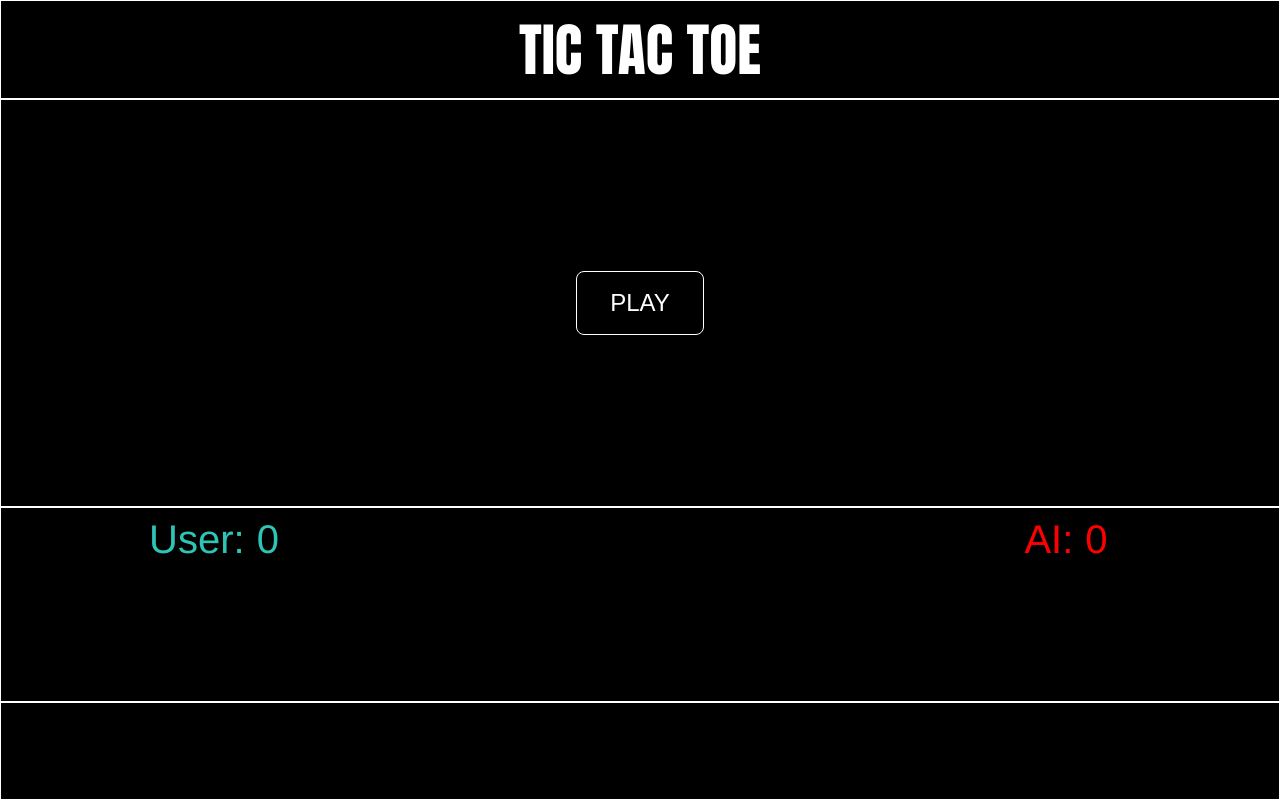
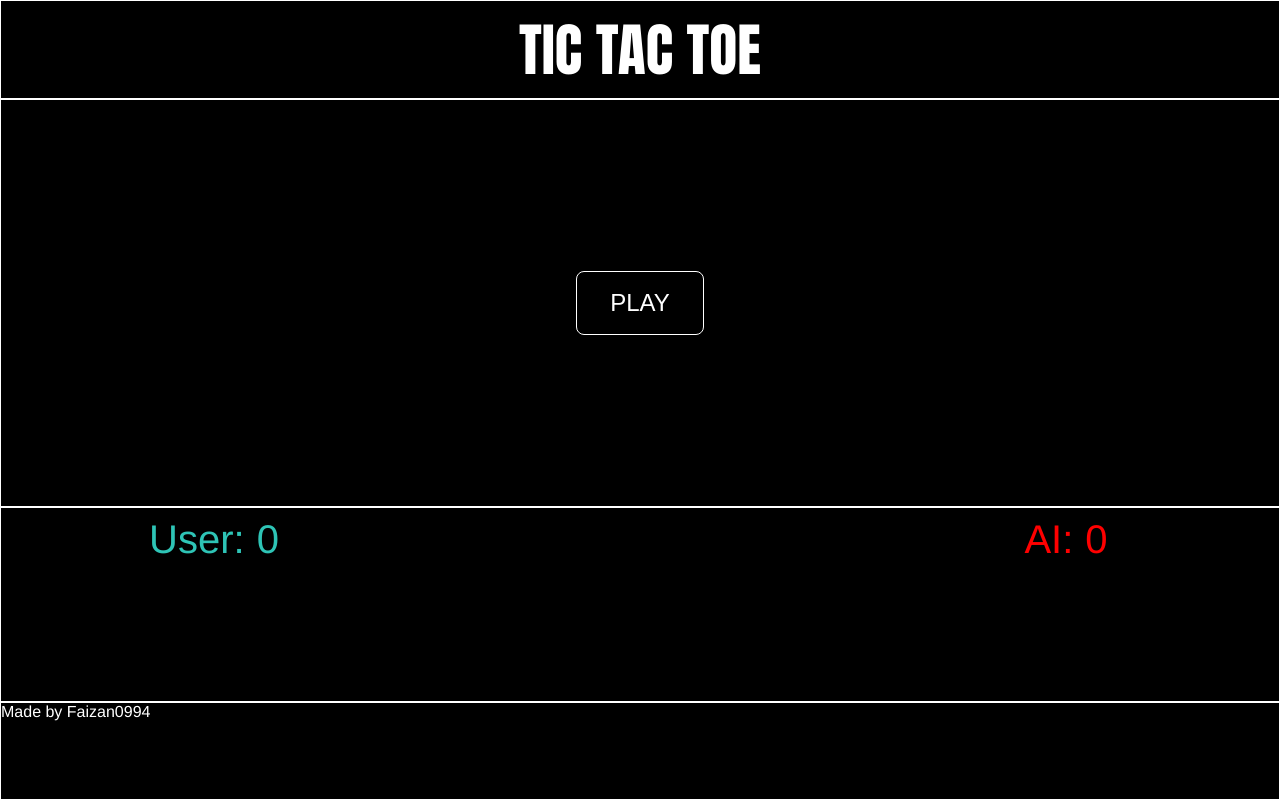
Before and after one commit to Faizan0994/tic-tac-toe, a plain HTML site: page index.html in a window 1280 px wide. Drawn offline with Linux system fonts and the light colour scheme.

Commit message:
Add credits

```diff
--- a/index.html
+++ b/index.html
@@ -18,6 +18,8 @@
         <div class="user"><p>User: </p> <p class="user-score">0</p></div>
         <div class="ai"><p>AI:</p> <p class="ai-score">0</p></div>
     </div>
-    <div class="footer"></div>
+    <div class="footer">
+        <p>Made by Faizan0994</p>
+    </div>
 </body>
 </html>
```
